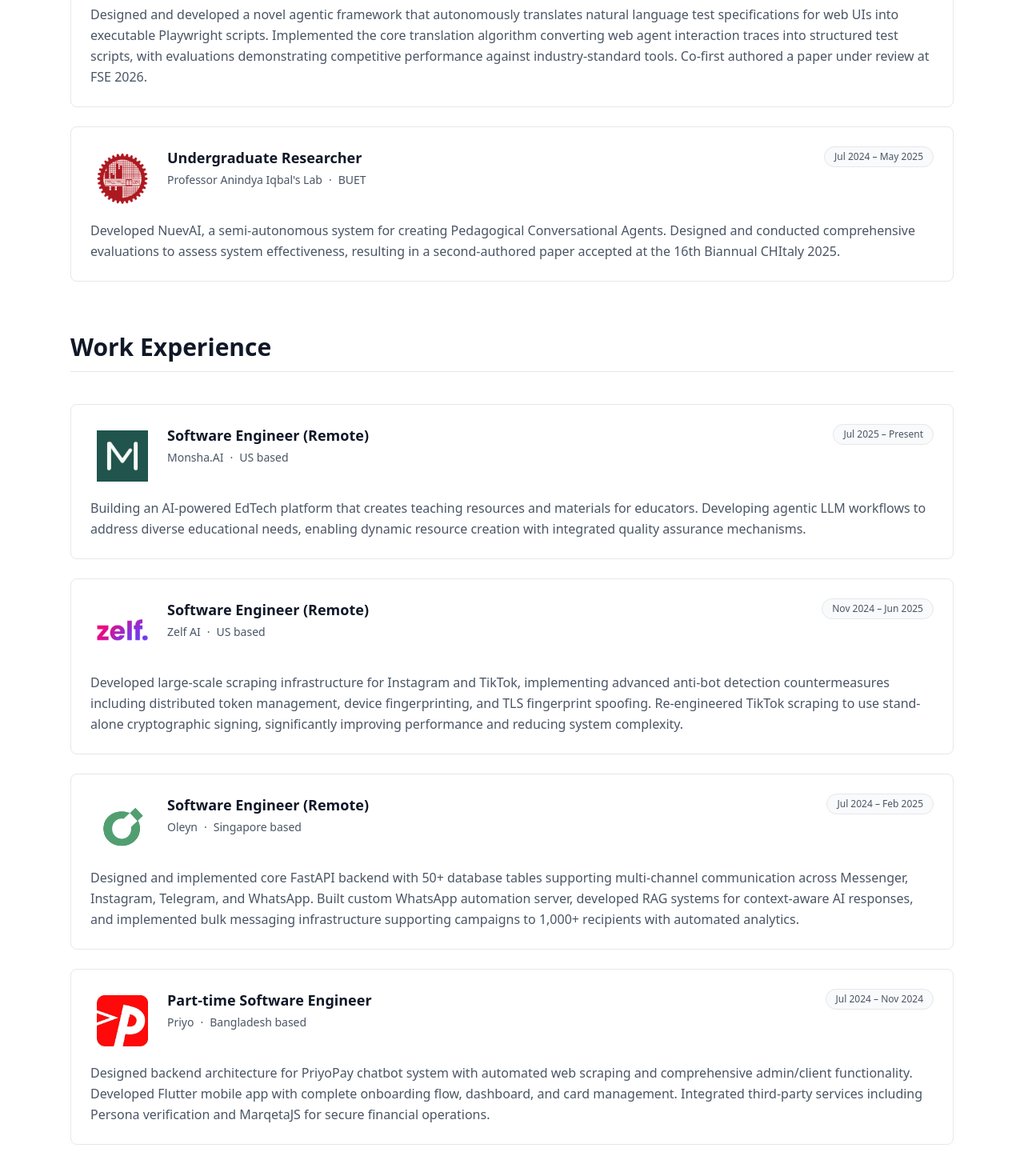
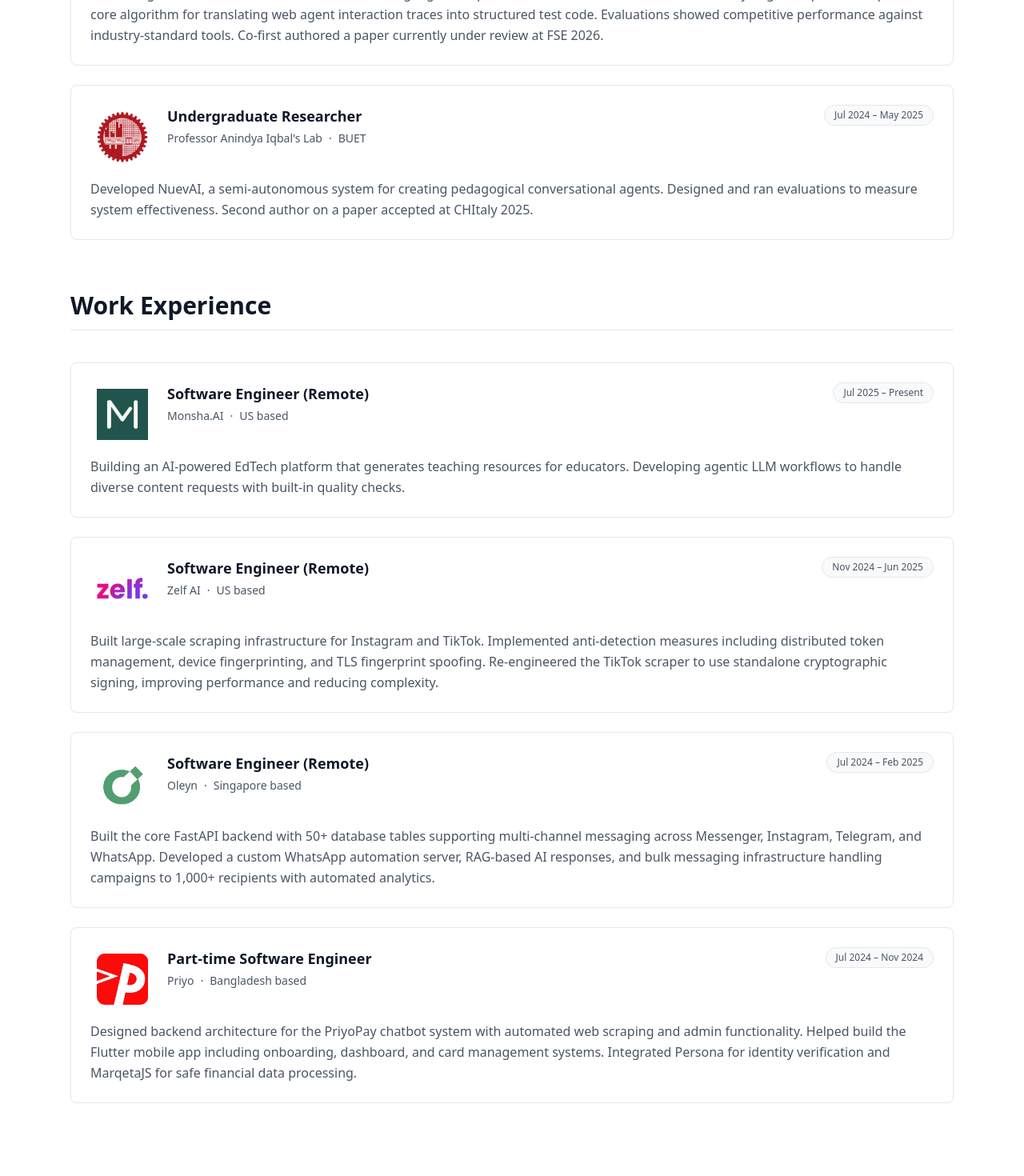
Before and after one commit to Saadmrp1038/Saadmrp1038.github.io, a SvelteKit app: page /experience in a window 1280 px wide. Shown: the part 640-2110 px from the top of the page at 80% size. Built offline with nearby package versions, Linux system fonts and the light colour scheme.

Commit message:
🐛 fix(experience): tighten experience copy and spacing

```diff
--- a/src/routes/experience/+page.svelte
+++ b/src/routes/experience/+page.svelte
@@ -7,6 +7,85 @@
 	import oleynLogo from '$lib/assets/logos/oleyn.webp';
 	import priyoLogo from '$lib/assets/logos/priyo.jpeg';
 
+	// const researchExperiences = [
+	// 	{
+	// 		title: 'Remote Research Intern',
+	// 		organization: "Professor Tianyin Xu's Lab",
+	// 		organizationUrl: 'https://tianyin.github.io/',
+	// 		location: 'University of Illinois Urbana-Champaign',
+	// 		dateRange: 'May 2025 – Present',
+	// 		description:
+	// 			'Developing SREGym, UIUC’s AI-native benchmark framework for evaluating SRE agents, to systematically assess detection, localization, and mitigation of realistic cloud-native failures. My work here included developing low-level fault injection modules to simulate OS and hardware-level failures, expanding Kubernetes misconfiguration libraries, modernizing legacy microservice benchmarks. Currently serving as a core contributor to the project (<a class="text-blue-600 dark:text-sky-400 font-medium hover:underline" href="https://github.com/SREGym/SREGym" target="_blank" rel="noopener noreferrer">SREGym</a>).',
+	// 		type: 'research',
+	// 		logo: uiucLogo
+	// 	},
+	// 	{
+	// 		title: 'Research Collaborator',
+	// 		organization: "Professor Anindya Iqbal's Lab",
+	// 		organizationUrl: 'https://scholar.google.com/citations?user=jAuiNFgAAAAJ&hl=en',
+	// 		location: 'BUET',
+	// 		dateRange: 'May 2025 – Sep 2025',
+	// 		description:
+	// 			'Designed and developed a novel agentic framework that autonomously translates natural language test specifications for web UIs into executable Playwright scripts. Implemented the core translation algorithm converting web agent interaction traces into structured test scripts, with evaluations demonstrating competitive performance against industry-standard tools. Co-first authored a paper under review at FSE 2026.',
+	// 		type: 'research',
+	// 		logo: buetLogo
+	// 	},
+	// 	{
+	// 		title: 'Undergraduate Researcher',
+	// 		organization: "Professor Anindya Iqbal's Lab",
+	// 		organizationUrl: 'https://scholar.google.com/citations?user=jAuiNFgAAAAJ&hl=en',
+	// 		location: 'BUET',
+	// 		dateRange: 'Jul 2024 – May 2025',
+	// 		description:
+	// 			'Developed NuevAI, a semi-autonomous system for creating Pedagogical Conversational Agents. Designed and conducted comprehensive evaluations to assess system effectiveness, resulting in a second-authored paper accepted at the 16th Biannual CHItaly 2025.',
+	// 		type: 'research',
+	// 		logo: buetLogo
+	// 	}
+	// ];
+
+	// const workExperiences = [
+	// 	{
+	// 		title: 'Software Engineer (Remote)',
+	// 		organization: 'Monsha.AI',
+	// 		location: 'US based',
+	// 		dateRange: 'Jul 2025 – Present',
+	// 		description:
+	// 			'Building an AI-powered EdTech platform that creates teaching resources and materials for educators. Developing agentic LLM workflows to address diverse educational needs, enabling dynamic resource creation with integrated quality assurance mechanisms.',
+	// 		type: 'work',
+	// 		logo: monshaLogo
+	// 	},
+	// 	{
+	// 		title: 'Software Engineer (Remote)',
+	// 		organization: 'Zelf AI',
+	// 		location: 'US based',
+	// 		dateRange: 'Nov 2024 – Jun 2025',
+	// 		description:
+	// 			'Developed large-scale scraping infrastructure for Instagram and TikTok, implementing advanced anti-bot detection countermeasures including distributed token management, device fingerprinting, and TLS fingerprint spoofing. Re-engineered TikTok scraping to use stand-alone cryptographic signing, significantly improving performance and reducing system complexity.',
+	// 		type: 'work',
+	// 		logo: zelfLogo
+	// 	},
+	// 	{
+	// 		title: 'Software Engineer (Remote)',
+	// 		organization: 'Oleyn',
+	// 		location: 'Singapore based',
+	// 		dateRange: 'Jul 2024 – Feb 2025',
+	// 		description:
+	// 			'Designed and implemented core FastAPI backend with 50+ database tables supporting multi-channel communication across Messenger, Instagram, Telegram, and WhatsApp. Built custom WhatsApp automation server, developed RAG systems for context-aware AI responses, and implemented bulk messaging infrastructure supporting campaigns to 1,000+ recipients with automated analytics.',
+	// 		type: 'work',
+	// 		logo: oleynLogo
+	// 	},
+	// 	{
+	// 		title: 'Part-time Software Engineer',
+	// 		organization: 'Priyo',
+	// 		location: 'Bangladesh based',
+	// 		dateRange: 'Jul 2024 – Nov 2024',
+	// 		description:
+	// 			'Designed backend architecture for PriyoPay chatbot system with automated web scraping and comprehensive admin/client functionality. Developed Flutter mobile app with complete onboarding flow, dashboard, and card management. Integrated third-party services including Persona verification and MarqetaJS for secure financial operations.',
+	// 		type: 'work',
+	// 		logo: priyoLogo
+	// 	}
+	// ];
+
 	const researchExperiences = [
 		{
 			title: 'Remote Research Intern',
@@ -15,7 +94,7 @@
 			location: 'University of Illinois Urbana-Champaign',
 			dateRange: 'May 2025 – Present',
 			description:
-				'Developing SREGym, UIUC’s AI-native benchmark framework for evaluating SRE agents, to systematically assess detection, localization, and mitigation of realistic cloud-native failures. My work here included developing low-level fault injection modules to simulate OS and hardware-level failures, expanding Kubernetes misconfiguration libraries, modernizing legacy microservice benchmarks. Currently serving as a core contributor to the project (<a class="text-blue-600 dark:text-sky-400 font-medium hover:underline" href="https://github.com/SREGym/SREGym" target="_blank" rel="noopener noreferrer">SREGym</a>).',
+				'Working on SREGym, a benchmark framework for evaluating how AI agents detect, localize, and fix cloud-native failures. My contributions include building fault injection modules for OS and hardware-level failures, expanding the Kubernetes misconfiguration library, and modernizing legacy microservice benchmarks. Currently a core contributor to the project (<a class="text-blue-600 dark:text-sky-400 font-medium hover:underline" href="https://github.com/SREGym/SREGym" target="_blank" rel="noopener noreferrer">SREGym</a>).',
 			type: 'research',
 			logo: uiucLogo
 		},
@@ -26,7 +105,7 @@
 			location: 'BUET',
 			dateRange: 'May 2025 – Sep 2025',
 			description:
-				'Designed and developed a novel agentic framework that autonomously translates natural language test specifications for web UIs into executable Playwright scripts. Implemented the core translation algorithm converting web agent interaction traces into structured test scripts, with evaluations demonstrating competitive performance against industry-standard tools. Co-first authored a paper under review at FSE 2026.',
+				'Built an agentic framework that converts natural language test specifications for web UIs into executable Playwright scripts. Developed the core algorithm for translating web agent interaction traces into structured test code. Evaluations showed competitive performance against industry-standard tools. Co-first authored a paper currently under review at FSE 2026.',
 			type: 'research',
 			logo: buetLogo
 		},
@@ -37,7 +116,7 @@
 			location: 'BUET',
 			dateRange: 'Jul 2024 – May 2025',
 			description:
-				'Developed NuevAI, a semi-autonomous system for creating Pedagogical Conversational Agents. Designed and conducted comprehensive evaluations to assess system effectiveness, resulting in a second-authored paper accepted at the 16th Biannual CHItaly 2025.',
+				'Developed NuevAI, a semi-autonomous system for creating pedagogical conversational agents. Designed and ran evaluations to measure system effectiveness. Second author on a paper accepted at CHItaly 2025.',
 			type: 'research',
 			logo: buetLogo
 		}
@@ -50,7 +129,7 @@
 			location: 'US based',
 			dateRange: 'Jul 2025 – Present',
 			description:
-				'Building an AI-powered EdTech platform that creates teaching resources and materials for educators. Developing agentic LLM workflows to address diverse educational needs, enabling dynamic resource creation with integrated quality assurance mechanisms.',
+				'Building an AI-powered EdTech platform that generates teaching resources for educators. Developing agentic LLM workflows to handle diverse content requests with built-in quality checks.',
 			type: 'work',
 			logo: monshaLogo
 		},
@@ -60,7 +139,7 @@
 			location: 'US based',
 			dateRange: 'Nov 2024 – Jun 2025',
 			description:
-				'Developed large-scale scraping infrastructure for Instagram and TikTok, implementing advanced anti-bot detection countermeasures including distributed token management, device fingerprinting, and TLS fingerprint spoofing. Re-engineered TikTok scraping to use stand-alone cryptographic signing, significantly improving performance and reducing system complexity.',
+				'Built large-scale scraping infrastructure for Instagram and TikTok. Implemented anti-detection measures including distributed token management, device fingerprinting, and TLS fingerprint spoofing. Re-engineered the TikTok scraper to use standalone cryptographic signing, improving performance and reducing complexity.',
 			type: 'work',
 			logo: zelfLogo
 		},
@@ -70,7 +149,7 @@
 			location: 'Singapore based',
 			dateRange: 'Jul 2024 – Feb 2025',
 			description:
-				'Designed and implemented core FastAPI backend with 50+ database tables supporting multi-channel communication across Messenger, Instagram, Telegram, and WhatsApp. Built custom WhatsApp automation server, developed RAG systems for context-aware AI responses, and implemented bulk messaging infrastructure supporting campaigns to 1,000+ recipients with automated analytics.',
+				'Built the core FastAPI backend with 50+ database tables supporting multi-channel messaging across Messenger, Instagram, Telegram, and WhatsApp. Developed a custom WhatsApp automation server, RAG-based AI responses, and bulk messaging infrastructure handling campaigns to 1,000+ recipients with automated analytics.',
 			type: 'work',
 			logo: oleynLogo
 		},
@@ -80,7 +159,7 @@
 			location: 'Bangladesh based',
 			dateRange: 'Jul 2024 – Nov 2024',
 			description:
-				'Designed backend architecture for PriyoPay chatbot system with automated web scraping and comprehensive admin/client functionality. Developed Flutter mobile app with complete onboarding flow, dashboard, and card management. Integrated third-party services including Persona verification and MarqetaJS for secure financial operations.',
+				'Designed backend architecture for the PriyoPay chatbot system with automated web scraping and admin functionality. Helped build the Flutter mobile app including onboarding, dashboard, and card management systems. Integrated Persona for identity verification and MarqetaJS for safe financial data processing.',
 			type: 'work',
 			logo: priyoLogo
 		}
@@ -88,11 +167,11 @@
 </script>
 
 <main class="min-h-screen bg-white dark:bg-slate-900">
-	<div class="mx-auto max-w-6xl px-4 sm:px-6 py-8 sm:py-12 md:py-20">
+	<div class="mx-auto max-w-6xl px-4 py-8 sm:px-6 sm:py-12 md:py-20">
 		<!-- Research Experience Section -->
 		<div class="mb-12 sm:mb-16">
 			<h1
-				class="mb-8 sm:mb-10 border-b border-gray-200 pb-3 text-2xl sm:text-3xl font-bold text-gray-900 dark:border-slate-700 dark:text-slate-100"
+				class="mb-8 border-b border-gray-200 pb-3 text-2xl font-bold text-gray-900 sm:mb-10 sm:text-3xl dark:border-slate-700 dark:text-slate-100"
 			>
 				Research Experience
 			</h1>
@@ -115,7 +194,7 @@
 		<!-- Work Experience Section -->
 		<div>
 			<h1
-				class="mb-8 sm:mb-10 border-b border-gray-200 pb-3 text-2xl sm:text-3xl font-bold text-gray-900 dark:border-slate-700 dark:text-slate-100"
+				class="mb-8 border-b border-gray-200 pb-3 text-2xl font-bold text-gray-900 sm:mb-10 sm:text-3xl dark:border-slate-700 dark:text-slate-100"
 			>
 				Work Experience
 			</h1>
```
